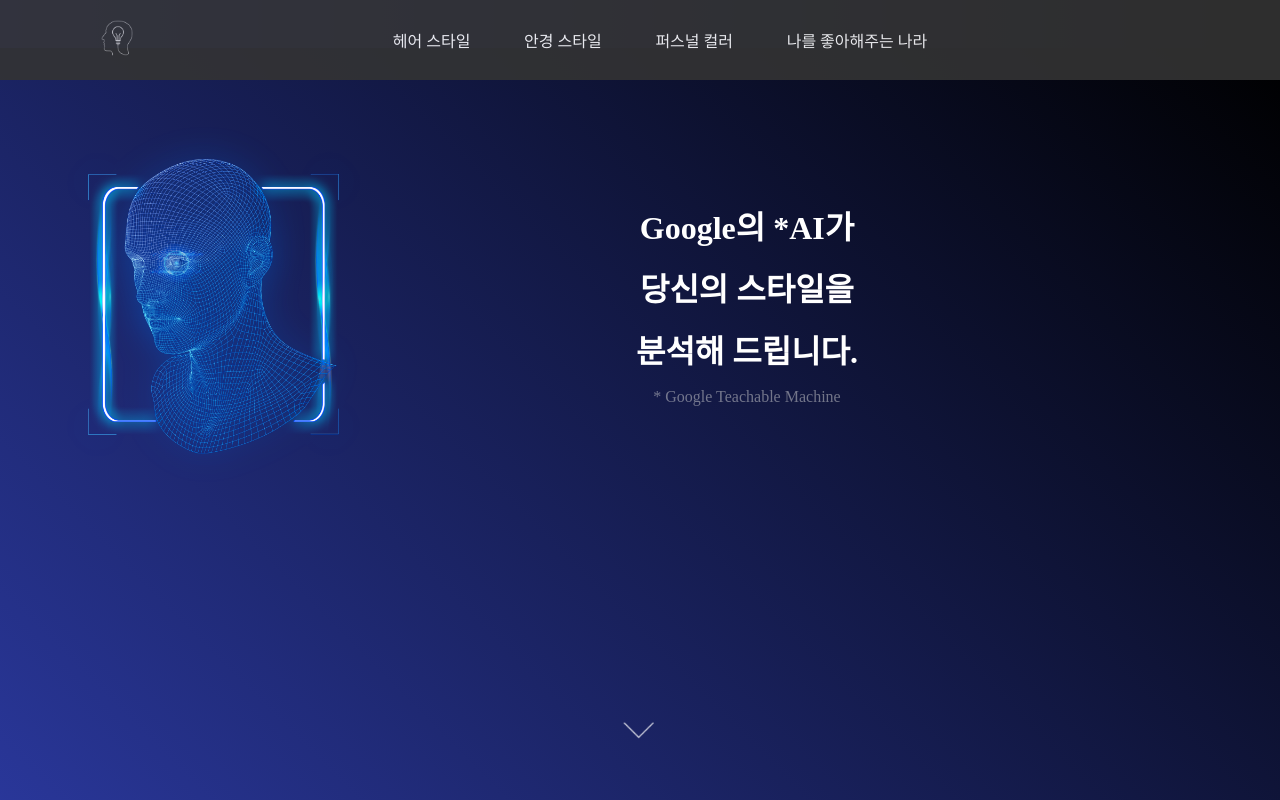
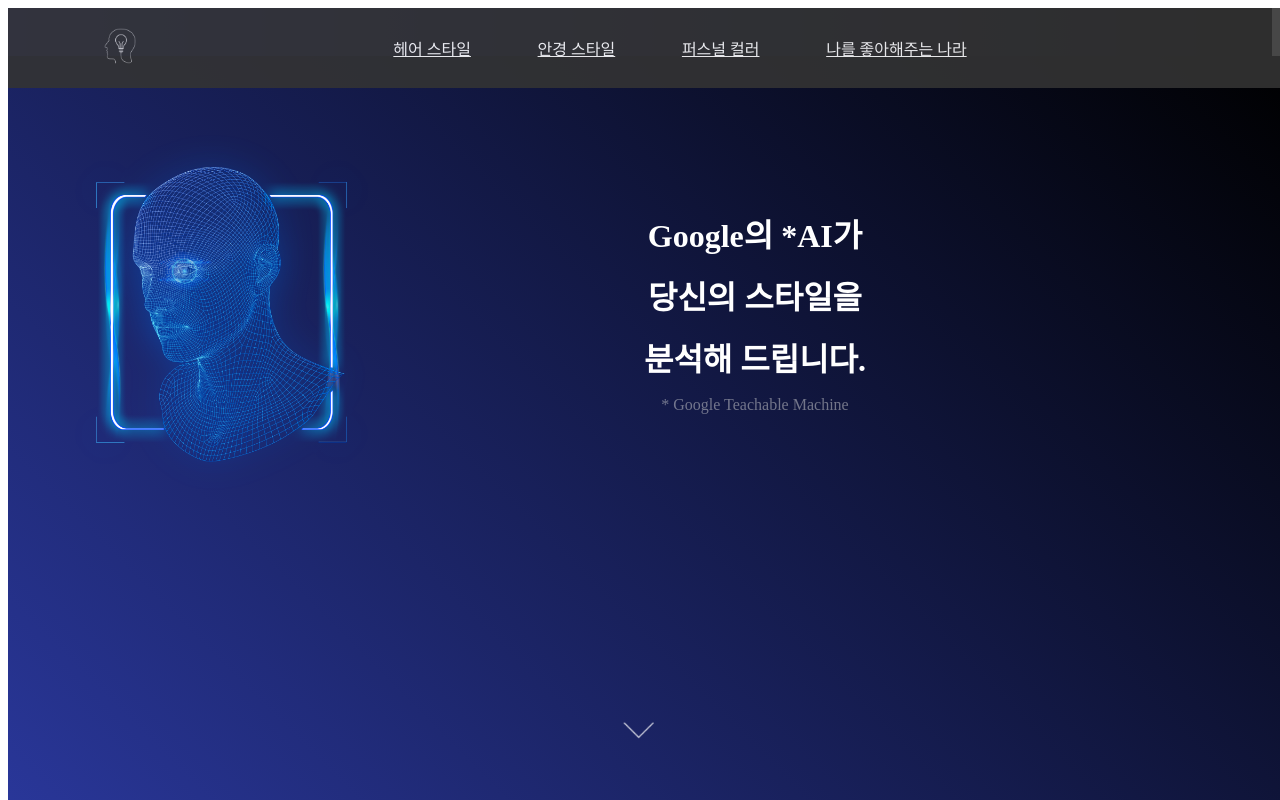
Before and after one commit to dev-jaemin/NaTiON, a Next.js app: page / in a window 1280 px wide. Shown: the top 800 px of the page. Built offline with nearby package versions, Linux system fonts and the light colour scheme; a web font is replaced by a local one.

Commit message:
필요없는 파일 삭제

```diff
--- a/src/pages/_app.tsx
+++ b/src/pages/_app.tsx
@@ -1,4 +1,3 @@
-import "../styles/globals.css";
 import type { AppProps } from "next/app";
 import Layout from "../component/Layout";
 
--- a/src/pages/api/hello.ts
+++ /dev/null
@@ -1,13 +0,0 @@
-// Next.js API route support: https://nextjs.org/docs/api-routes/introduction
-import type { NextApiRequest, NextApiResponse } from 'next'
-
-type Data = {
-  name: string
-}
-
-export default function handler(
-  req: NextApiRequest,
-  res: NextApiResponse<Data>
-) {
-  res.status(200).json({ name: 'John Doe' })
-}
--- a/src/styles/globals.css
+++ /dev/null
@@ -1,16 +0,0 @@
-html,
-body {
-  padding: 0;
-  margin: 0;
-  font-family: -apple-system, BlinkMacSystemFont, Segoe UI, Roboto, Oxygen,
-    Ubuntu, Cantarell, Fira Sans, Droid Sans, Helvetica Neue, sans-serif;
-}
-
-a {
-  color: inherit;
-  text-decoration: none;
-}
-
-* {
-  box-sizing: border-box;
-}
```
Also changed, not shown: src/pages/result.tsx (deleted, +0 -7 lines).
